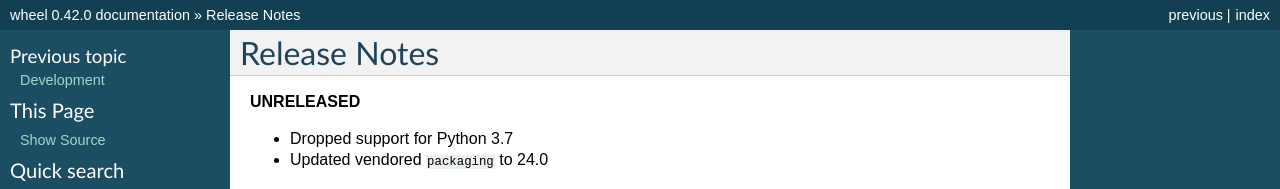
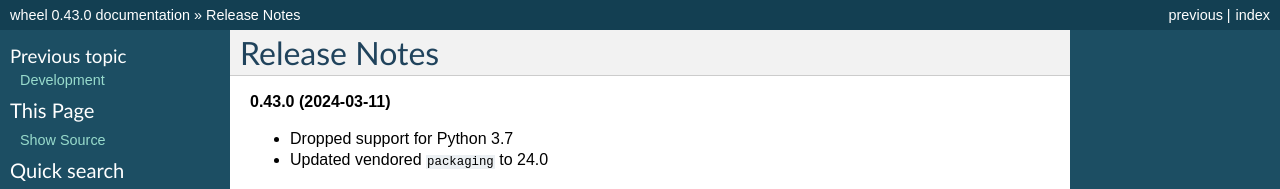
Before and after one commit to pypa/wheel, a Sphinx documentation site: the page built from docs/news.rst, in a window 1280 px wide and 900 px high. Shown: the top 189 px of the window. Built offline with Sphinx 7.4.7, drawn with Linux system fonts in a browser that asks for light colours; some of the changed text lies outside the part shown.

Commit message:
Created a new release

```diff
--- a/docs/news.rst
+++ b/docs/news.rst
@@ -1,7 +1,7 @@
 Release Notes
 =============
 
-**UNRELEASED**
+**0.43.0 (2024-03-11)**
 
 - Dropped support for Python 3.7
 - Updated vendored ``packaging`` to 24.0
--- a/src/wheel/__init__.py
+++ b/src/wheel/__init__.py
@@ -1,3 +1,3 @@
 from __future__ import annotations
 
-__version__ = "0.42.0"
+__version__ = "0.43.0"
```
